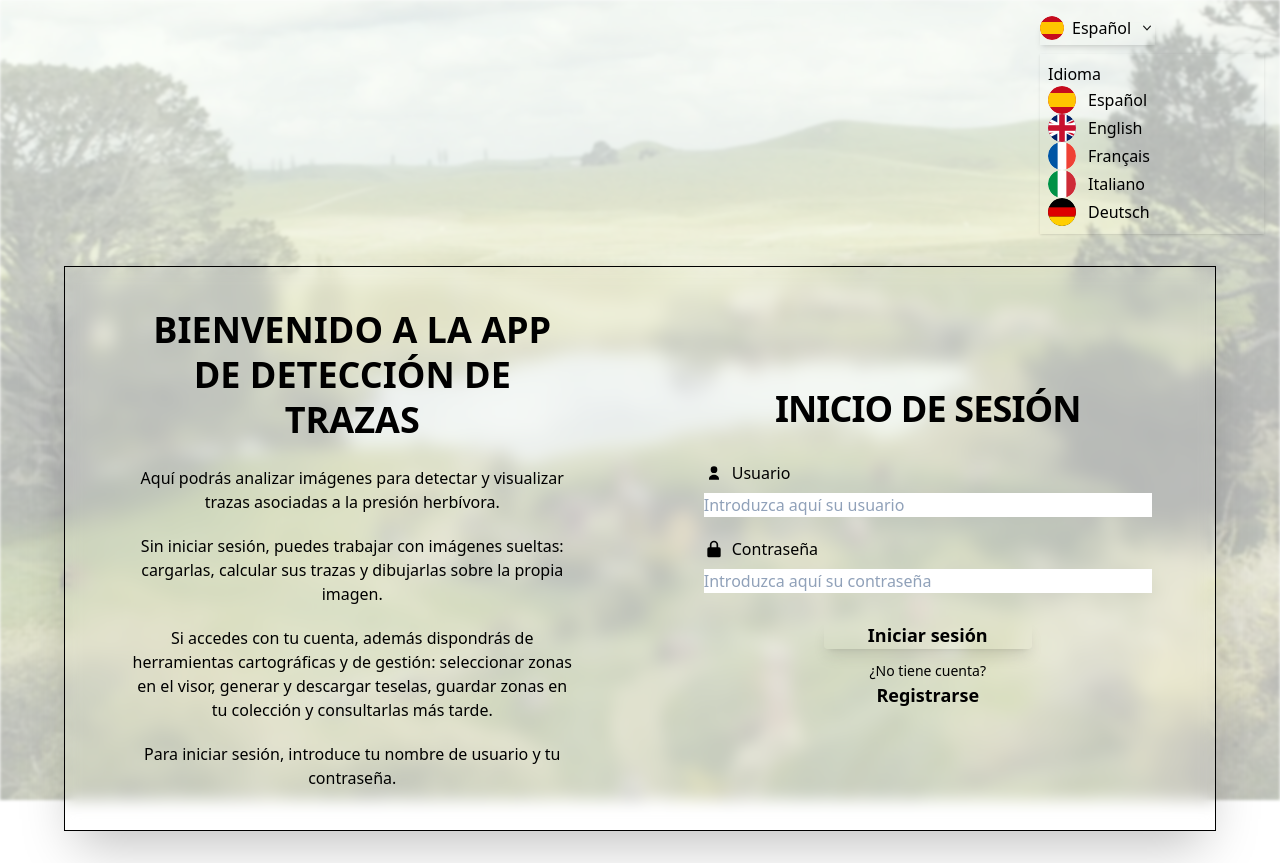
After one commit to Marcurio22/TFG-Marcos-Zamorano, a Flask app: page /login in a window 1280 px wide. The commit adds this page. Run offline with Flask 3, Linux system fonts and the light colour scheme; some libraries are stand-ins or nearby versions.

Commit message:
Creación de login y finalización de la lógica de usuarios
Closes #97

```diff
--- a/webapp/trazasytrazadas/auth.py
+++ b/webapp/trazasytrazadas/auth.py
@@ -2,7 +2,8 @@
 ===============================================================================
 Rutas y utilidades de autenticación.
 
-Define el registro de usuarios y la integración base con Flask-Login.
+Define el registro de usuarios, el inicio de sesión y la integración base con
+Flask-Login.
 
 Autor: Marcos Zamorano Lasso
 Versión: 0.1
@@ -13,12 +14,13 @@ from __future__ import annotations
 
 from flask import flash, redirect, render_template, url_for
 from flask_babel import gettext as _
-from flask_login import LoginManager, current_user
-from sqlalchemy.exc import IntegrityError
-from werkzeug.security import generate_password_hash
+from flask_login import LoginManager, current_user, login_user
+from sqlalchemy import func, select
+from sqlalchemy.exc import IntegrityError, SQLAlchemyError
+from werkzeug.security import check_password_hash, generate_password_hash
 
 from .db import db
-from .forms import RegistrationForm
+from .forms import LoginForm, RegistrationForm
 from .models import Usuario
 
 login_manager = LoginManager()
@@ -36,6 +38,8 @@ def load_user(user_id: str):
 def init_app(app) -> None:
     """Inicializa Flask-Login sobre la aplicación Flask."""
     login_manager.init_app(app)
+    login_manager.login_view = "trazas.login"
+    login_manager.login_message_category = "warning"
 
 
 def register_auth_routes(bp) -> None:
@@ -75,3 +79,43 @@ def register_auth_routes(bp) -> None:
                 return redirect(url_for("trazas.index"))
 
         return render_template("register.html", form=form)
+
+    @bp.route("/login", methods=["GET", "POST"])
+    def login():
+        """Muestra el formulario de acceso y autentica usuarios."""
+        if current_user.is_authenticated:
+            return redirect(url_for("trazas.index"))
+
+        form = LoginForm()
+
+        if form.validate_on_submit():
+            username = form.nombre_usuario.data
+
+            try:
+                user = db.session.execute(
+                    select(Usuario).where(
+                        func.lower(Usuario.nombre_usuario) == username.lower()
+                    )
+                ).scalar_one_or_none()
+            except SQLAlchemyError:
+                db.session.rollback()
+                flash(
+                    _(
+                        "No se ha podido iniciar sesión. "
+                        "Inténtalo de nuevo más tarde."
+                    ),
+                    "error",
+                )
+                return render_template("login.html", form=form)
+
+            if user is None or not check_password_hash(
+                user.contrasena,
+                form.contrasena.data,
+            ):
+                flash(_("Usuario o contraseña incorrectos."), "error")
+            else:
+                login_user(user)
+                flash(_("Has iniciado sesión correctamente."), "success")
+                return redirect(url_for("trazas.index"))
+
+        return render_template("login.html", form=form)
--- a/webapp/trazasytrazadas/forms.py
+++ b/webapp/trazasytrazadas/forms.py
@@ -2,7 +2,8 @@
 ===============================================================================
 Formularios de autenticación de la aplicación.
 
-Define los formularios y validaciones de entrada para el alta de usuarios.
+Define los formularios y validaciones de entrada para el alta de usuarios
+y el inicio de sesión.
 
 Autor: Marcos Zamorano Lasso
 Versión: 0.1
@@ -173,3 +174,35 @@ class RegistrationForm(FlaskForm):
                     "un carácter especial."
                 )
             )
+
+
+class LoginForm(FlaskForm):
+    """Formulario de inicio de sesión."""
+    nombre_usuario = StringField(
+        _l("Usuario"),
+        validators=[
+            DataRequired(message=_l("Introduce un nombre de usuario.")),
+            Length(
+                max=50,
+                message=_l(
+                    "El nombre de usuario no puede superar "
+                    "los 50 caracteres."
+                ),
+            ),
+        ],
+    )
+    contrasena = PasswordField(
+        _l("Contraseña"),
+        validators=[
+            DataRequired(message=_l("Introduce una contraseña.")),
+        ],
+    )
+    submit = SubmitField(_l("Iniciar sesión"))
+
+    def validate_nombre_usuario(self, field) -> None:
+        """Normaliza el nombre de usuario antes de validarlo."""
+        normalized = " ".join((field.data or "").split()).strip()
+        field.data = normalized
+
+        if not normalized:
+            raise ValidationError(_("Introduce un nombre de usuario."))
--- /dev/null
+++ b/webapp/trazasytrazadas/templates/login.html
@@ -0,0 +1,85 @@
+{% extends "auth_base.html" %}
+{% block title %}{{ _("Inicio de sesión") }} · {{ _("Trazas de Herbívoros") }}{% endblock %}
+{% block content %}
+    {% set input_class = "input input-bordered w-full rounded-none border-primary/30 bg-white text-slate-800 placeholder:text-slate-400 focus:border-primary focus:outline-none focus:ring-2 focus:ring-primary/20" %}
+    <section class="w-full max-w-6xl border border-primary/45 bg-base-100/80 shadow-2xl backdrop-blur-sm">
+        <div class="grid grid-cols-1 lg:grid-cols-[1fr_1px_1fr] gap-0">
+            <div class="px-6 py-8 sm:px-10 sm:py-10 flex flex-col justify-center">
+                <div class="mx-auto max-w-md text-center">
+                    <h1 class="text-3xl sm:text-4xl font-extrabold uppercase leading-tight text-primary">
+                        {{ _("Bienvenido a la app de detección de trazas") }}
+                    </h1>
+                    <div class="mt-6 space-y-5 text-sm sm:text-base text-base-content/85">
+                        <p>{{ _("Aquí podrás analizar imágenes para detectar y visualizar trazas asociadas a la presión herbívora.") }}</p>
+                        <p>
+                            {{ _("Sin iniciar sesión, puedes trabajar con imágenes sueltas: cargarlas, calcular sus trazas y dibujarlas sobre la propia imagen.") }}
+                        </p>
+                        <p>
+                            {{ _("Si accedes con tu cuenta, además dispondrás de herramientas cartográficas y de gestión: seleccionar zonas en el visor, generar y descargar teselas, guardar zonas en tu colección y consultarlas más tarde.") }}
+                        </p>
+                        <p class="font-medium text-base-content">
+                            {{ _("Para iniciar sesión, introduce tu nombre de usuario y tu contraseña.") }}
+                        </p>
+                    </div>
+                </div>
+            </div>
+            <div class="hidden lg:block bg-primary/35"></div>
+            <div class="px-6 py-8 sm:px-10 sm:py-10 flex items-center">
+                <div class="w-full max-w-md mx-auto">
+                    <div class="text-center">
+                        <h2 class="text-3xl sm:text-4xl font-extrabold uppercase tracking-tight text-primary">{{ _("Inicio de sesión") }}</h2>
+                    </div>
+                    <form method="post" class="mt-8 space-y-5">
+                        {{ form.hidden_tag() }}
+                        <div>
+                            <label for="{{ form.nombre_usuario.id }}"
+                                   class="mb-2 flex items-center gap-2 text-base font-medium text-base-content">
+                                <svg xmlns="http://www.w3.org/2000/svg"
+                                     viewBox="0 0 24 24"
+                                     fill="currentColor"
+                                     class="w-5 h-5">
+                                    <path d="M12 12a4 4 0 1 0-4-4 4 4 0 0 0 4 4Zm0 2c-3.314 0-6 2.239-6 5v1h12v-1c0-2.761-2.686-5-6-5Z" />
+                                </svg>
+                                <span>{{ _("Usuario") }}</span>
+                            </label>
+                            {{ form.nombre_usuario(class=input_class,
+                                                        placeholder=_("Introduzca aquí su usuario") ,
+                            autocomplete="username"
+                            ) }}
+                            {% if form.nombre_usuario.errors %}
+                                <p class="mt-2 text-sm text-error">{{ form.nombre_usuario.errors[0] }}</p>
+                            {% endif %}
+                        </div>
+                        <div>
+                            <label for="{{ form.contrasena.id }}"
+                                   class="mb-2 flex items-center gap-2 text-base font-medium text-base-content">
+                                <svg xmlns="http://www.w3.org/2000/svg"
+                                     viewBox="0 0 24 24"
+                                     fill="currentColor"
+                                     class="w-5 h-5">
+                                    <path fill-rule="evenodd" d="M12 2a5 5 0 0 0-5 5v3H6a2 2 0 0 0-2 2v8a2 2 0 0 0 2 2h12a2 2 0 0 0 2-2v-8a2 2 0 0 0-2-2h-1V7a5 5 0 0 0-5-5Zm3 8V7a3 3 0 1 0-6 0v3h6Z" clip-rule="evenodd" />
+                                </svg>
+                                <span>{{ _("Contraseña") }}</span>
+                            </label>
+                            {{ form.contrasena(class=input_class,
+                                                        placeholder=_("Introduzca aquí su contraseña") ,
+                            autocomplete="current-password"
+                            ) }}
+                            {% if form.contrasena.errors %}<p class="mt-2 text-sm text-error">{{ form.contrasena.errors[0] }}</p>{% endif %}
+                        </div>
+                        <div class="pt-2 flex flex-col items-center gap-3">
+                            {{ form.submit(class="btn btn-primary min-w-52 rounded-sm border-none text-lg font-semibold shadow-lg transition-transform duration-150 hover:scale-[1.02] hover:shadow-xl active:scale-[0.98]") }}
+                            <div class="text-center text-primary">
+                                <div class="text-sm">{{ _("¿No tiene cuenta?") }}</div>
+                                <a href="{{ url_for("trazas.register") }}"
+                                   class="link link-hover text-lg font-semibold text-primary transition-colors hover:text-primary-focus">
+                                    {{ _("Registrarse") }}
+                                </a>
+                            </div>
+                        </div>
+                    </form>
+                </div>
+            </div>
+        </div>
+    </section>
+{% endblock %}
--- a/webapp/trazasytrazadas/templates/register.html
+++ b/webapp/trazasytrazadas/templates/register.html
@@ -112,7 +112,10 @@
                             {{ form.submit(class="btn btn-primary min-w-48 rounded-sm border-none text-lg font-semibold") }}
                             <div class="text-center text-primary">
                                 <div class="text-sm">{{ _("¿Ya tiene cuenta?") }}</div>
-                                <div class="font-medium opacity-70">{{ _("Iniciar sesión") }}</div>
+                                <a href="{{ url_for("trazas.login") }}"
+                                   class="link link-hover text-lg font-semibold text-primary transition-colors hover:text-primary-focus">
+                                    {{ _("Iniciar sesión") }}
+                                </a>
                             </div>
                         </div>
                     </div>
```
Also changed, not shown: webapp/tests/test_auth.py (+150 -2 lines).
